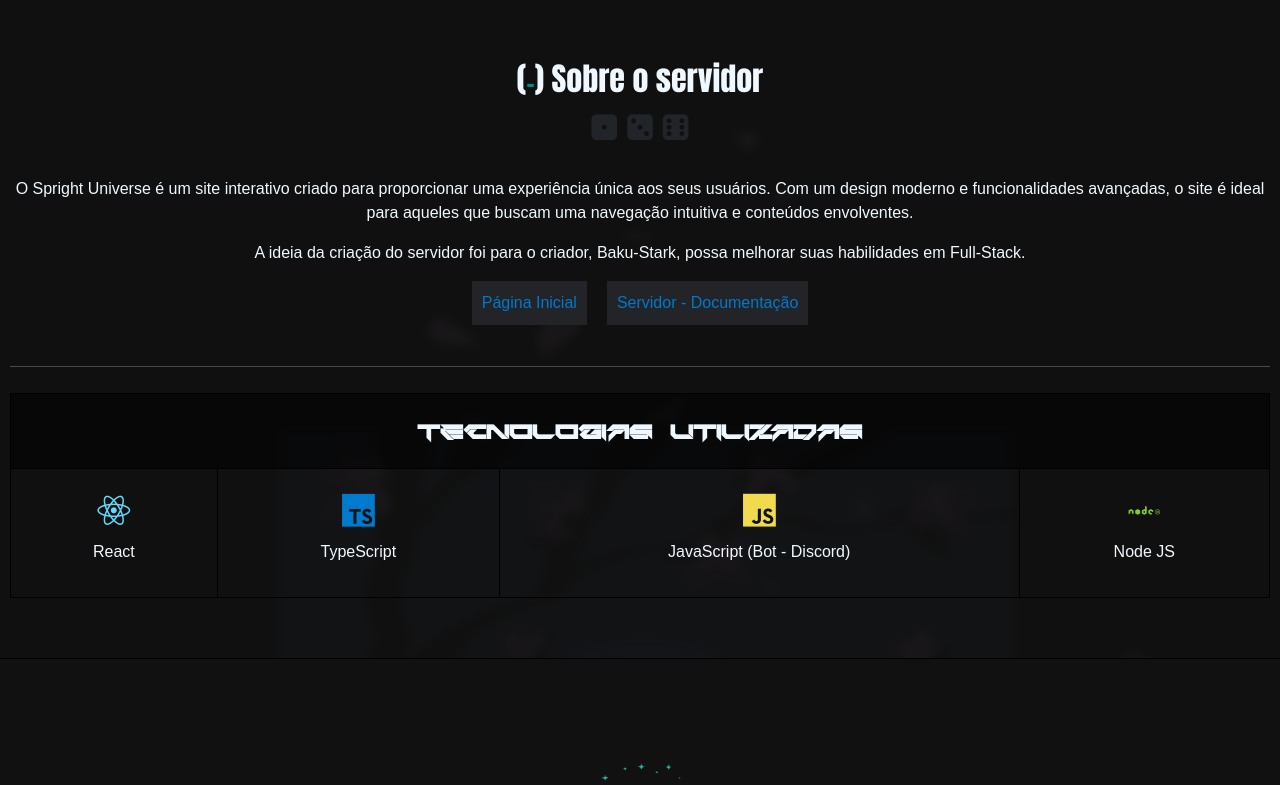
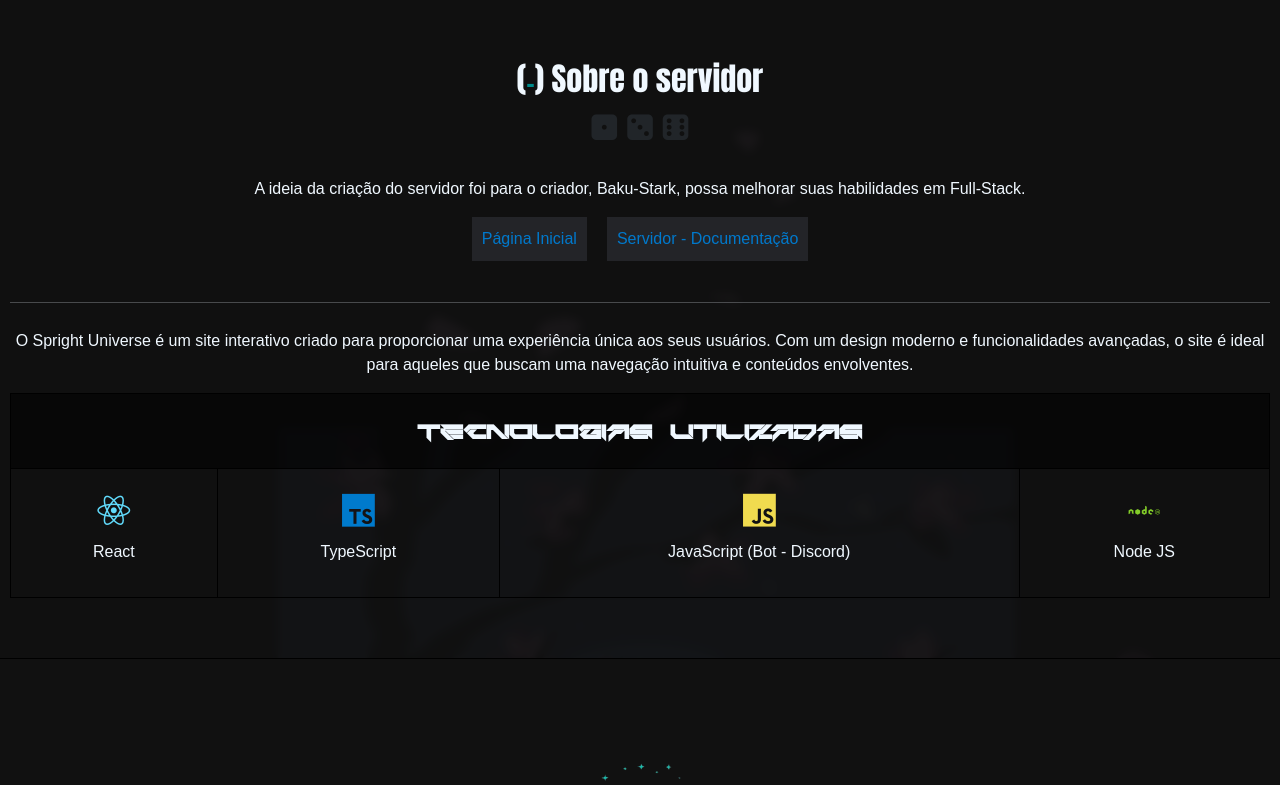
Before and after one commit to Baku-Stark/Spright-Universe, a React (Vite) app in the folder spright-universe/: page /spright_universe/about_server in a window 1280 px wide. Shown: the top 785 px of the page. Built offline with nearby package versions, Linux system fonts and the light colour scheme.

Commit message:
update : `Report Page`

```diff
--- a/spright-universe/src/components/pages/AboutServer.tsx
+++ b/spright-universe/src/components/pages/AboutServer.tsx
@@ -14,9 +14,6 @@ export function AboutServer(){
                 <>
                     <section>
                         <p>
-                            O Spright Universe é um site interativo criado para proporcionar uma experiência única aos seus usuários. Com um design moderno e funcionalidades avançadas, o site é ideal para aqueles que buscam uma navegação intuitiva e conteúdos envolventes.
-                        </p>
-                        <p>
                             A ideia da criação do servidor foi para o criador, Baku-Stark, possa melhorar suas habilidades em Full-Stack.
                         </p>
                         <aside>
@@ -32,6 +29,9 @@ export function AboutServer(){
                     </section>
                     <hr />
                     <section className={styles.table_container}>
+                        <p>
+                            O Spright Universe é um site interativo criado para proporcionar uma experiência única aos seus usuários. Com um design moderno e funcionalidades avançadas, o site é ideal para aqueles que buscam uma navegação intuitiva e conteúdos envolventes.
+                        </p>
                         <table>
                             <thead>
                                 <tr>
```
